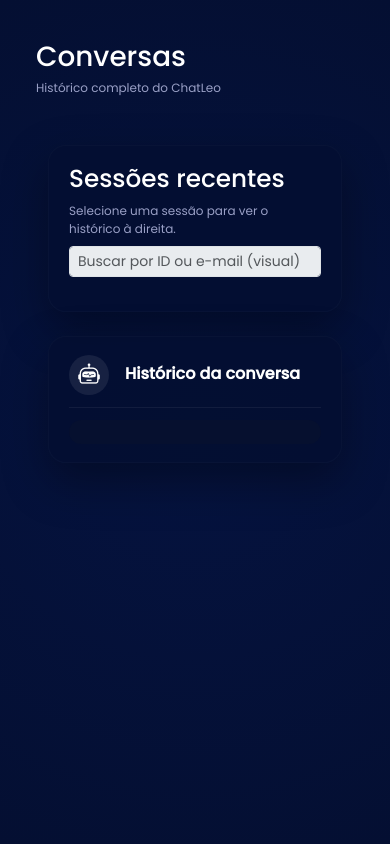
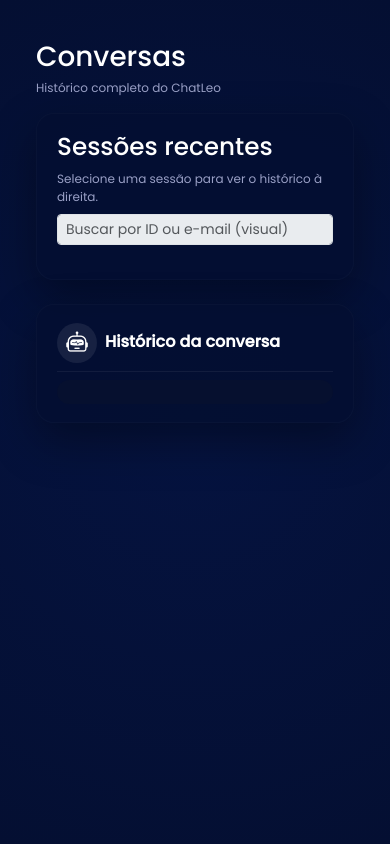
Before and after one commit to moaaskt/ChatJovemProgramador-staging, a Flask app: template templates/admin/conversations.html in a window 390 px wide; the page is wider, and only the part inside the window is pictured. Run offline with Flask 3, Linux system fonts and the light colour scheme; the template is opened without the code that fills it, so the values that code supplies are empty; some libraries are stand-ins or nearby versions.

Commit message:
feat(admin): refine chat and conversations layout
- Added light theme support for chat header and adjusted border colors.
- Updated CSS for improved responsiveness and layout of conversation components.
- Enhanced HTML structure for better alignment and spacing in chat and session panels.
- Streamlined message display styles for user and bot messages.

```diff
--- a/static/css/admin.css
+++ b/static/css/admin.css
@@ -294,6 +294,10 @@
 .admin-body.theme-light .bubble-bot {
   background-color: #f3f4f6;
   color: #111827;
+}
+
+.admin-body.theme-light .chat-header {
+  border-color: #e5e7eb;
 }
 
 .admin-body.theme-light .chat-header-avatar {
@@ -670,16 +674,7 @@ button {
 
 /* Conversas - layout geral */
 .conversations-shell {
-  margin-top: 24px;
-  display: grid;
-  grid-template-columns: 320px minmax(0, 1fr);
-  gap: 20px;
-}
-
-/* Grid responsivo dentro do conversations-shell */
-.conversations-shell .row {
-  width: 100%;
-  margin: 0;
+  margin-top: 1rem;
 }
 
 .sessions-panel,
@@ -689,15 +684,13 @@ button {
   padding: 18px 20px;
   box-shadow: 0 18px 45px rgba(0, 0, 0, 0.35);
   border: 1px solid rgba(255, 255, 255, 0.02);
+  width: 100%;
 }
 
 .chat-header {
-  display: flex;
-  align-items: center;
-  justify-content: space-between;
-  padding-bottom: 12px;
-  margin-bottom: 12px;
   border-bottom: 1px solid rgba(255, 255, 255, 0.06);
+  padding-bottom: 0.5rem;
+  margin-bottom: 0.75rem;
 }
 
 .chat-header-avatar {
@@ -736,10 +729,11 @@ button {
 .sessions-card {
   display: flex;
   flex-direction: column;
+  height: 100%;
 }
 
 .sessions-card .sessions-list-wrapper {
-  margin-top: 8px;
+  margin-top: 0.5rem;
   max-height: 70vh;
   overflow-y: auto;
   flex: 1;
@@ -822,30 +816,16 @@ button {
   color: rgba(255, 255, 255, 0.85);
 }
 
-#chat-viewer {
-  margin-top: 12px;
-  padding-right: 4px;
-  max-height: 600px;
+#chat-viewer,
+.chat-panel-messages {
+  width: 100%;
+  max-width: 100%;
+  margin-top: 0;
+  padding: 12px;
+  max-height: 70vh;
   overflow-y: auto;
   background: rgba(9, 18, 45, 0.6);
   border-radius: 12px;
-  padding: 12px;
-  scroll-behavior: smooth;
-  scrollbar-width: thin;
-  /* Firefox */
-  scrollbar-color: var(--accent) rgba(255, 255, 255, 0.08);
-  scroll-padding-bottom: 84px;
-  padding-bottom: calc(12px + env(safe-area-inset-bottom));
-  overscroll-behavior-y: contain;
-  -webkit-overflow-scrolling: touch;
-}
-
-.chat-panel-messages {
-  max-height: 70vh;
-  overflow-y: auto;
-  padding: 12px;
-  border-radius: 12px;
-  background: rgba(9, 18, 45, 0.6);
   scroll-behavior: smooth;
   scrollbar-width: thin;
   scrollbar-color: var(--accent) rgba(255, 255, 255, 0.08);
@@ -853,60 +833,33 @@ button {
   -webkit-overflow-scrolling: touch;
 }
 
+#chat-viewer::-webkit-scrollbar,
 .chat-panel-messages::-webkit-scrollbar {
   width: 8px;
 }
 
+#chat-viewer::-webkit-scrollbar-track,
 .chat-panel-messages::-webkit-scrollbar-track {
   background: rgba(255, 255, 255, 0.08);
   border-radius: 8px;
 }
 
+#chat-viewer::-webkit-scrollbar-thumb,
 .chat-panel-messages::-webkit-scrollbar-thumb {
   background: var(--accent);
   border-radius: 8px;
 }
 
-/* Aplicar estilos de chat-viewer também ao chat-panel-messages */
-#chat-viewer.chat-panel-messages {
-  margin-top: 0;
-  padding-right: 4px;
-  max-height: 70vh;
-}
-
-#chat-viewer::-webkit-scrollbar {
-  width: 8px;
-}
-
-#chat-viewer::-webkit-scrollbar-track {
-  background: rgba(255, 255, 255, 0.08);
-  border-radius: 8px;
-}
-
-#chat-viewer::-webkit-scrollbar-thumb {
-  background: var(--accent);
-  border-radius: 8px;
-}
-
-.bubble-user,
-.bubble-bot {
-  display: inline-block;
-  max-width: 80%;
-  padding: 10px 14px;
-  margin-bottom: 8px;
-  border-radius: 14px;
-  font-size: 13px;
-  line-height: 1.4;
-}
-
 .bubble-row {
   display: flex;
   margin-bottom: 12px;
+  width: 100%;
 }
 
 .bubble-wrapper-user,
 .bubble-wrapper-bot {
-  max-width: 70%;
+  max-width: 80%;
+  width: 100%;
 }
 
 .bubble-wrapper-user {
@@ -919,6 +872,8 @@ button {
 
 .bubble-user,
 .bubble-bot {
+  display: block;
+  width: 100%;
   padding: 12px 16px;
   border-radius: 16px;
   box-shadow: 0 10px 20px rgba(15, 23, 42, 0.18);
@@ -938,6 +893,8 @@ button {
 .bubble-content {
   font-size: 13px;
   line-height: 1.4;
+  white-space: normal;
+  word-break: break-word;
 }
 
 .bubble-meta {
@@ -961,21 +918,6 @@ button {
   margin-top: 2px;
 }
 
-@media (max-width: 992px) {
-  .conversations-shell {
-    grid-template-columns: 1fr;
-  }
-
-  .conversations-shell .row {
-    margin: 0;
-  }
-
-  .conversations-shell .col-lg-4,
-  .conversations-shell .col-lg-8 {
-    width: 100%;
-    max-width: 100%;
-  }
-}
 
 /* RESPONSIVO */
 
--- a/templates/admin/conversations.html
+++ b/templates/admin/conversations.html
@@ -7,7 +7,7 @@
 
   <div class="conversations-shell">
     <div class="row g-4">
-      <div class="col-lg-4">
+      <div class="col-lg-4 col-12">
         <div class="sessions-panel card-section h-100 sessions-card">
           <div class="d-flex justify-content-between align-items-center mb-2">
             <h2 class="panel-title mb-0">Sessões recentes</h2>
@@ -29,20 +29,17 @@
         </div>
       </div>
 
-      <div class="col-lg-8">
+      <div class="col-lg-8 col-12">
         <div class="chat-panel card-section h-100">
-          <div class="chat-header d-flex justify-content-between align-items-center">
-            <div class="d-flex align-items-center gap-3">
+          <div class="chat-header d-flex justify-content-between align-items-center mb-2">
+            <div class="d-flex align-items-center gap-2">
               <div class="chat-header-avatar d-flex align-items-center justify-content-center">
                 <i class="bi bi-robot fs-4"></i>
               </div>
               <div class="chat-header-info">
-                <span class="d-block fw-semibold">Histórico da conversa</span>
+                <span class="fw-semibold d-block">Histórico da conversa</span>
                 <small id="conv-session-label" class="text-muted d-block"></small>
               </div>
-            </div>
-            <div class="chat-header-meta text-end">
-              <!-- futuro: badges de canal/status se existir essa info -->
             </div>
           </div>
 
```
